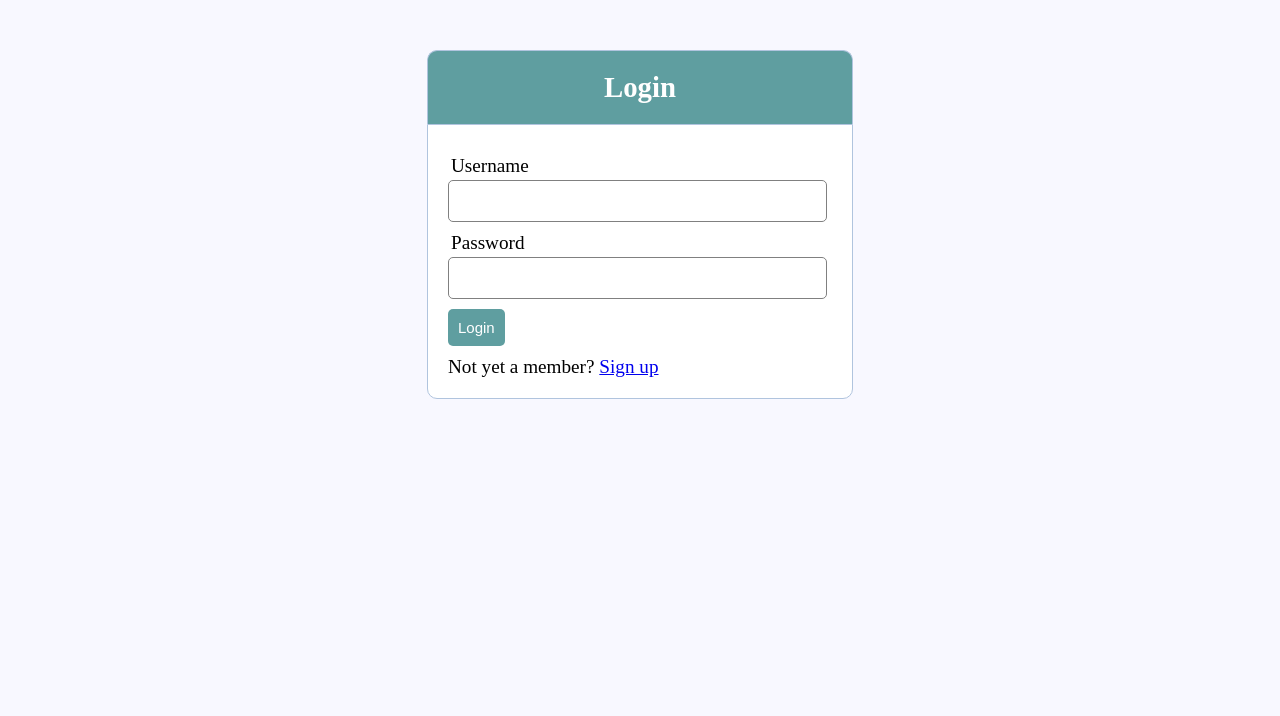
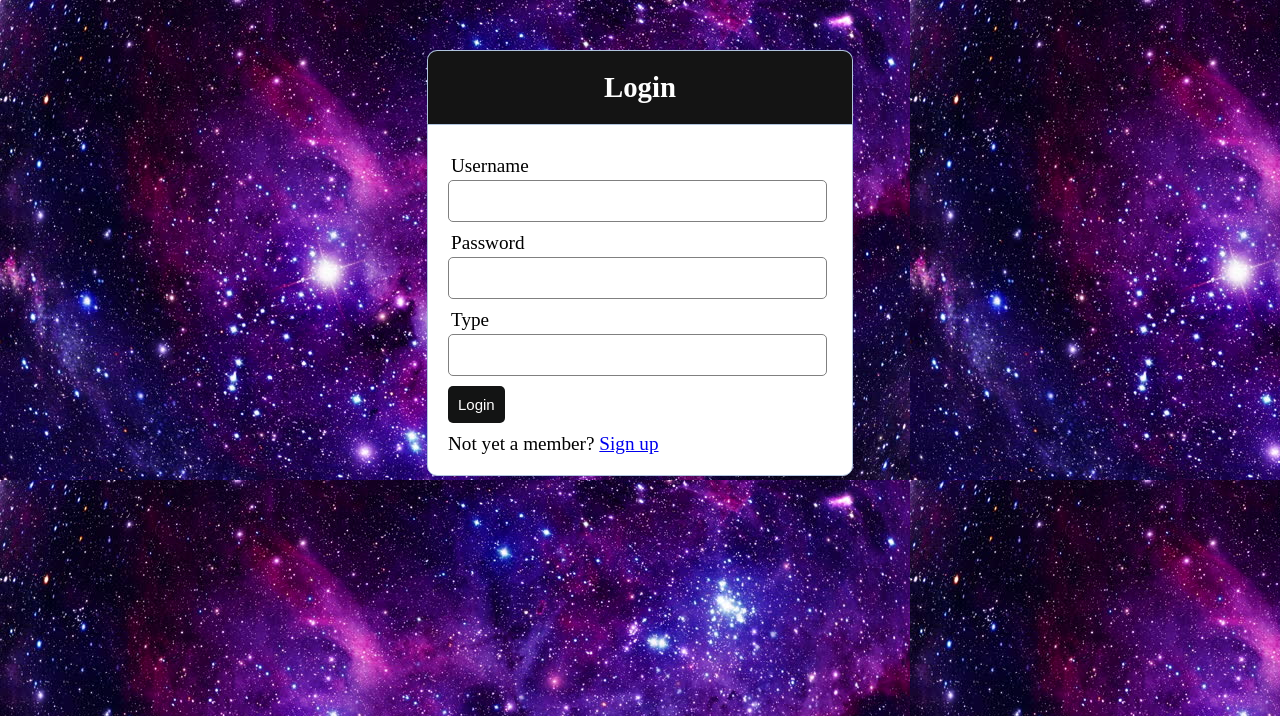
Before and after one commit to ZeinaNosseir/IS-PJT, a PHP site: page /login.php in a window 1280 px wide. Shown: the top 716 px of the page. Run offline with PHP 8.4, Linux system fonts and the light colour scheme.

Commit message:
FINALaccesscontrol-Edit

```diff
--- a/login.php
+++ b/login.php
@@ -20,6 +20,10 @@
   		<label>Password</label>
   		<input type="password" name="password">
   	</div>
+     <div class="input-group">
+  		<label>Type</label>
+  		<input type="type" name="type">
+  	</div>
 
   	<div class="input-group">
   		<button type="submit" class="btn" name="login_user">Login</button>
--- a/server.php
+++ b/server.php
@@ -74,7 +74,7 @@ if (isset($_POST['reg_user'])) {
     $_SESSION['success'] = "You are now logged in";
     if ($type === "Student"){
     header('location: student.php');}
-   else if ($type === "Teacher Assistant"){
+   else if ($type === "TA"){
       header('location: teachingassistant.php');}
      else if ($type === "Lecturer"){
         header('location: lecturer.php');}
@@ -84,7 +84,7 @@ if (isset($_POST['reg_user'])) {
 if (isset($_POST['login_user'])) {
   $username = mysqli_real_escape_string($db, $_POST['username']);
   $password = mysqli_real_escape_string($db, $_POST['password']);
- // $type = mysqli_real_escape_string($db, $_POST['type']);
+  $type = mysqli_real_escape_string($db, $_POST['type']);
 
   if (empty($username)) {
       array_push($errors, "Username is required");
@@ -92,47 +92,49 @@ if (isset($_POST['login_user'])) {
   if (empty($password)) {
       array_push($errors, "Password is required");
   }
-  //if (empty($type)) {
-    //array_push($errors, "Type is required");
-//}
-
-
+  if (empty($type)) {
+    array_push($errors, "Type is required");
+}
 if (count($errors) == 0) {
   // $password = password_hash($password, PASSWORD_DEFAULT);
     // echo($password);
-      $password_compare= md5($password);
-      $query = "SELECT password FROM users WHERE username='$username'";
+    //$query = "SELECT * FROM users WHERE username='$username' and type='$type'";
     // echo($password);
     // $res = password_verify("1234", $query);
     // echo($query);
+    $password = md5($password);
+    $query = "SELECT password  FROM users WHERE username='$username'";
+    //$results = mysqli_query($db, $query);
+   $results = mysqli_query($db, $query);
+   //$query2=mysqli_query($db, $query);
+  // $result =mysqli_store_result($results);
+    //$password2 = mysqli_use_result($);
+  // echo $password2 ;
+  $password2 = mysqli_fetch_assoc($results);
 
-      $results = mysqli_query($db, $query);
-      $password_compare2= mysqli_fetch_assoc($results);
-
-      //while ($row = $results->fetch_assoc()) {
-        //$password_hashed = $row['password'];
-        // echo($password);
-    //}
-// $2y$10$6GC.tZSHH.aBIAwzZ3
-
+//       while ($row = $results->fetch_assoc()) {
+//         $password_hashed = $row['password'];
+//         // echo($password);
+// // $2y$10$6GC.tZSHH.aBIAwzZ3
+//       }
   // echo($password_hashed);
 //$res = password_verify($password ,$password_hashed);
-
-    if ($password_compare2['password'] === $password_compare) {
+  if ($password2['password'] === $password) {
       $_SESSION['username'] = $username;
       $_SESSION['success'] = "You are now logged in";
-      header('location: student.php') ;
+      $query_type = "SELECT type  FROM users WHERE username='$username'";
+      $results1 = mysqli_query($db, $query_type);
+      $type_12 = mysqli_fetch_assoc($results1);
+
+      if ($type === $type_12['type'] && $type == 'Student'){
+        header('location: student.php');
+        echo("you are in");}
+       else if ($type === $type_12['type'] && $type == 'TA'){
+          header('location: teachingassistant.php');
           echo("you are in");
         }
- if($password_compare2['password'] === $password_compare){
-      $_SESSION['username'] = $username;
-      $_SESSION['success'] = "You are now logged in";
-      header('location: lecturer.php') ;
-      echo("you are in");
-} if($password_compare2['password'] === $password_compare){
-$_SESSION['username'] = $username;
-$_SESSION['success'] = "You are now logged in";
-header('location: ta.php');
+         else if ($type === $type_12['type'] && $type == 'Lecturer'){
+            header('location: lecturer.php');
             echo("you are in");
           }
 else {
@@ -140,3 +142,4 @@ else {
     }
   }
 }
+}
--- a/style.css
+++ b/style.css
@@ -4,14 +4,14 @@
   }
   body {
     font-size: 120%;
-    background: #F8F8FF;
+    background: url("1.jpg");
   }
 
   .header {
     width: 30%;
     margin: 50px auto 0px;
     color: white;
-    background: #5F9EA0;
+    background: rgb(20, 20, 20);
     text-align: center;
     border: 1px solid #B0C4DE;
     border-bottom: none;
@@ -46,7 +46,7 @@
     padding: 10px;
     font-size: 15px;
     color: white;
-    background: #5F9EA0;
+    background: rgb(19, 20, 20);
     border: none;
     border-radius: 5px;
   }
@@ -61,8 +61,8 @@
     text-align: left;
   }
   .success {
-    color: #3c763d;
+    color: #0d0f0d;
     background: #dff0d8;
-    border: 1px solid #3c763d;
+    border: 1px solid #0f0f0f;
     margin-bottom: 20px;
   }
```
Also changed, not shown: lecturer.php (+0 -12 lines), 1.jpg (added). Lines whose indentation alone changed are shown as unchanged.
